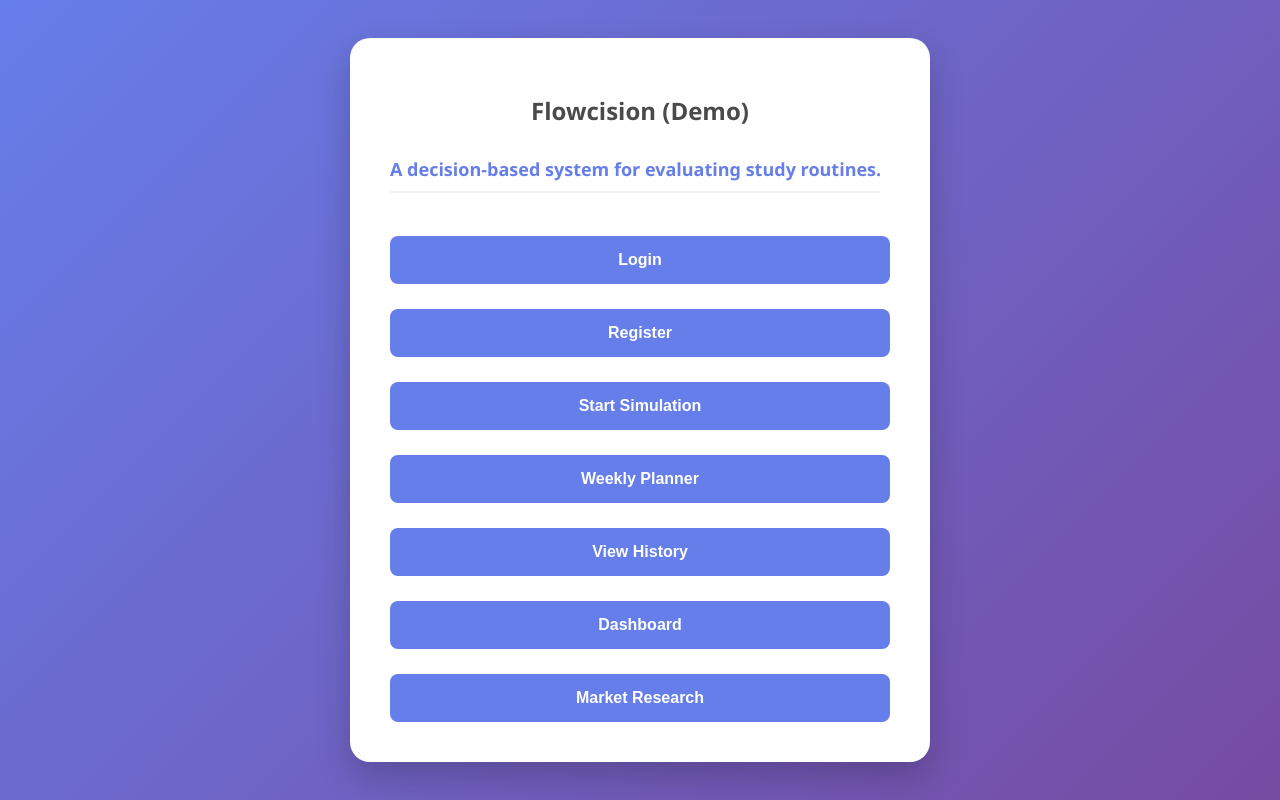
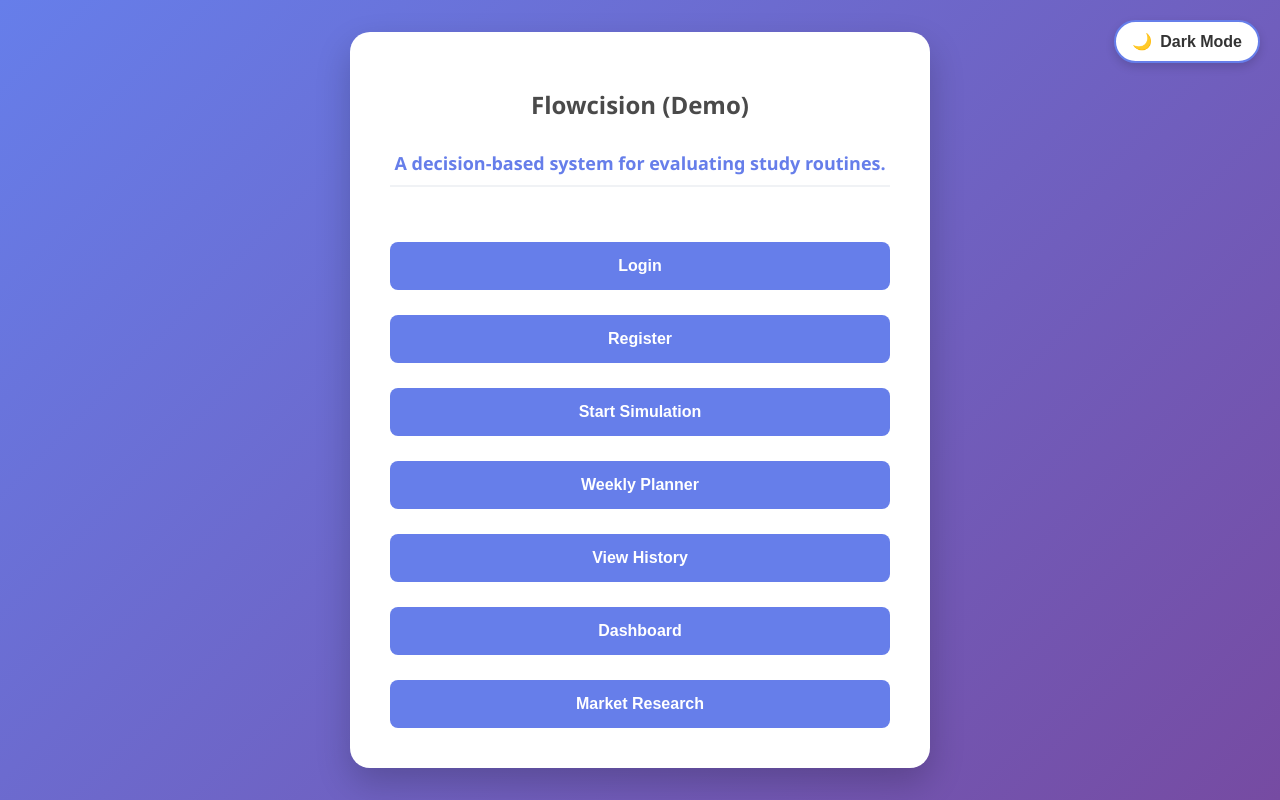
Before and after one commit to IOI4896/GitExercise-Flowcision, a Flask app: page / in a window 1280 px wide. Run offline with Flask 3, Linux system fonts and the light colour scheme.

Commit message:
Update home.html with dark mode toggle UI

```diff
--- a/templates/home.html
+++ b/templates/home.html
@@ -3,7 +3,6 @@
     <head>
         <title>Flowcision - Home Page</title>
         <style>
-
             body {
                 font-family: 'Segoe UI', Tahoma, Geneva, Verdana, sans-serif;
                 background: linear-gradient(135deg, #667eea 0%, #764ba2 100%);
@@ -13,6 +12,7 @@
                 min-height: 100vh;
                 margin: 0;
                 color: #333;
+                transition: background 0.3s ease;
             }
             .container {
                 background: white;
@@ -21,9 +21,10 @@
                 box-shadow: 0 15px 35px rgba(0,0,0,0.2);
                 width: 100%;
                 max-width: 500px;
+                transition: background-color 0.3s ease, box-shadow 0.3s ease;
             }
-            h1 { color: #4a4a4a; font-size: 24px; text-align: center; margin-bottom: 10px; }
-            b { color: #667eea; font-size: 18px; border-bottom: 2px solid #f0f2f5; padding-bottom: 10px; margin-top: 20px; }
+            h1 { color: #4a4a4a; font-size: 24px; text-align: center; margin-bottom: 10px; transition: color 0.3s ease; }
+            b { color: #667eea; font-size: 18px; border-bottom: 2px solid #f0f2f5; padding-bottom: 10px; margin-top: 20px; display: block; text-align: center; transition: color 0.3s ease, border-color 0.3s ease; }
             p { font-size: 30px; }
 
             button {
@@ -40,10 +41,42 @@
                 transition: 0.3s;
             }
             button:hover { background-color: #5a67d8; transform: translateY(-2px); }
+
+
+            body.dark-mode {
+                background: linear-gradient(135deg, #111324 0%, #1a1a2e 100%) !important;
+                background-color: #1a1a2e !important;
+            }
+
+            body.dark-mode .container {
+                background-color: #22254b !important;
+                box-shadow: 0 15px 35px rgba(0,0,0,0.6) !important;
+            }
+
+            body.dark-mode h1 {
+                color: #ffffff !important;
+            }
+            body.dark-mode b {
+                color: #818cf8 !important;
+                border-bottom: 2px solid #3d4279 !important;
+            }
+
+            body.dark-mode button {
+                background-color: #4f46e5 !important;
+            }
+            body.dark-mode button:hover {
+                background-color: #4338ca !important;
+            }
         </style>
     </head>
 
     <body>
+
+        <div id="theme-toggle-container" style="position: fixed; top: 20px; right: 20px; z-index: 9999;">
+            <button id="dark-mode-btn" onclick="toggleDarkMode()" style="width: auto; background: #ffffff; color: #333333; border: 2px solid #667eea; padding: 10px 16px; border-radius: 30px; font-weight: bold; cursor: pointer; box-shadow: 0 4px 10px rgba(0,0,0,0.15); display: flex; align-items: center; gap: 8px; font-family: Arial, sans-serif; margin-top: 0; transition: all 0.3s ease;">
+                <span id="theme-icon">🌙</span> <span id="theme-text">Dark Mode</span>
+            </button>
+        </div>
 
         <div class="container">
             {% if user %}
@@ -96,5 +129,28 @@
             </nav>
         </div>
 
+        <script>
+            function toggleDarkMode() {
+                document.body.classList.toggle('dark-mode');
+
+                const btn = document.getElementById('dark-mode-btn');
+                const icon = document.getElementById('theme-icon');
+                const text = document.getElementById('theme-text');
+
+                if (document.body.classList.contains('dark-mode')) {
+                    icon.innerText = '☀️';
+                    text.innerText = 'Light Mode';
+                    btn.style.background = '#333333';
+                    btn.style.color = '#ffffff';
+                    btn.style.borderColor = '#ffffff';
+                } else {
+                    icon.innerText = '🌙';
+                    text.innerText = 'Dark Mode';
+                    btn.style.background = '#ffffff';
+                    btn.style.color = '#333333';
+                    btn.style.borderColor = '#667eea';
+                }
+            }
+        </script>
     </body>
 </html>
```
Lines whose indentation alone changed are shown as unchanged.
